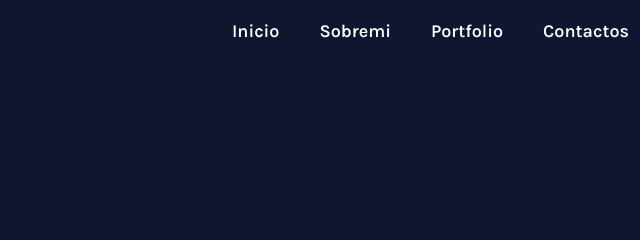
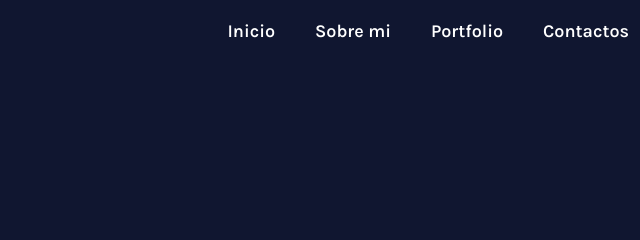
Before and after one commit to ElProfeEver/Curriculum, a plain HTML site: page index.html in a window 1280 px wide. Shown: the top 240 px of the page, 591-1231 px from the left. Drawn offline with Linux system fonts and the light colour scheme.

Commit message:
feat: update index.html

```diff
--- a/index.html
+++ b/index.html
@@ -17,7 +17,7 @@
             <nav class="navbar">
                 <ul>
                     <li><a href="#">Inicio</a></li>
-                    <li><a href="#">Sobremi</a></li>
+                    <li><a href="#">Sobre mi</a></li>
                     <li><a href="#">Portfolio</a></li>
                     <li><a href="#">Contactos</a></li>
                 </ul>
```
